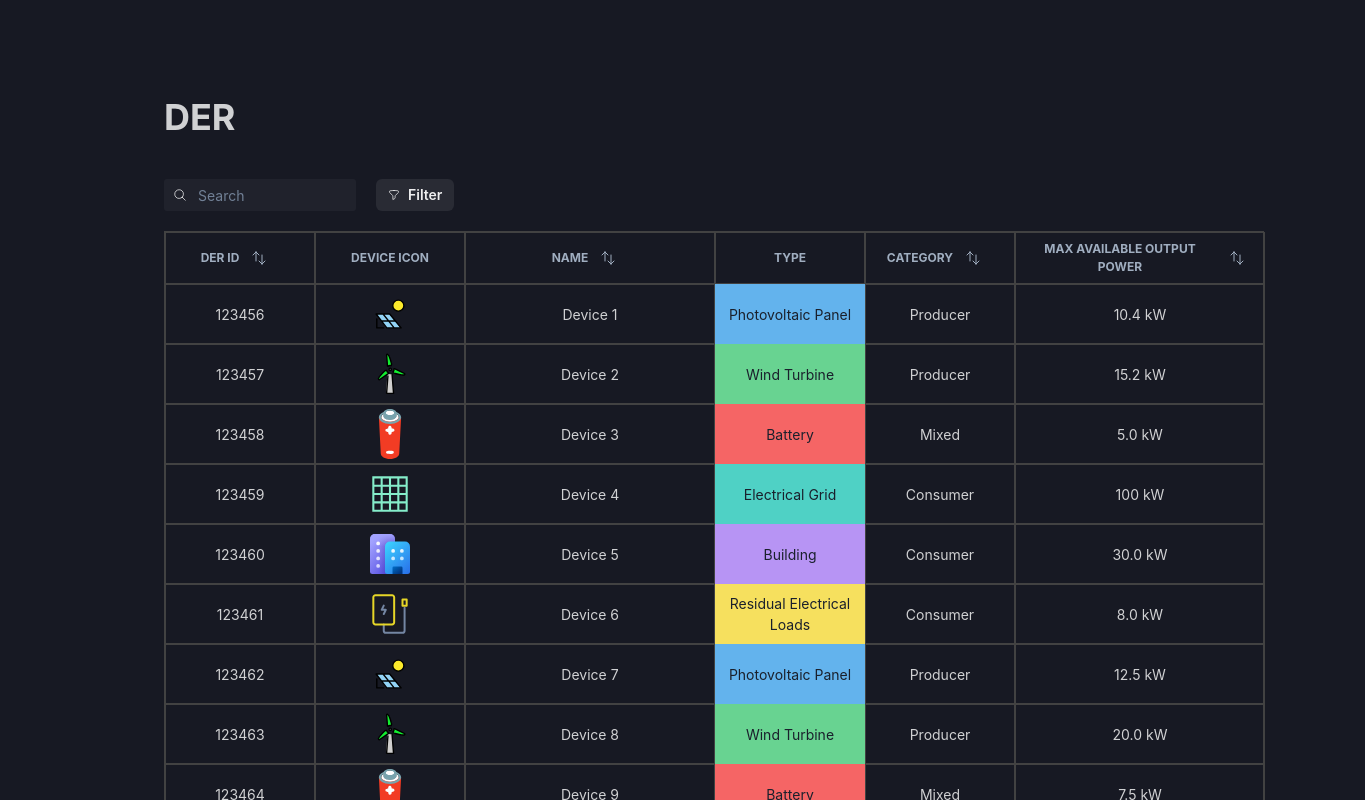
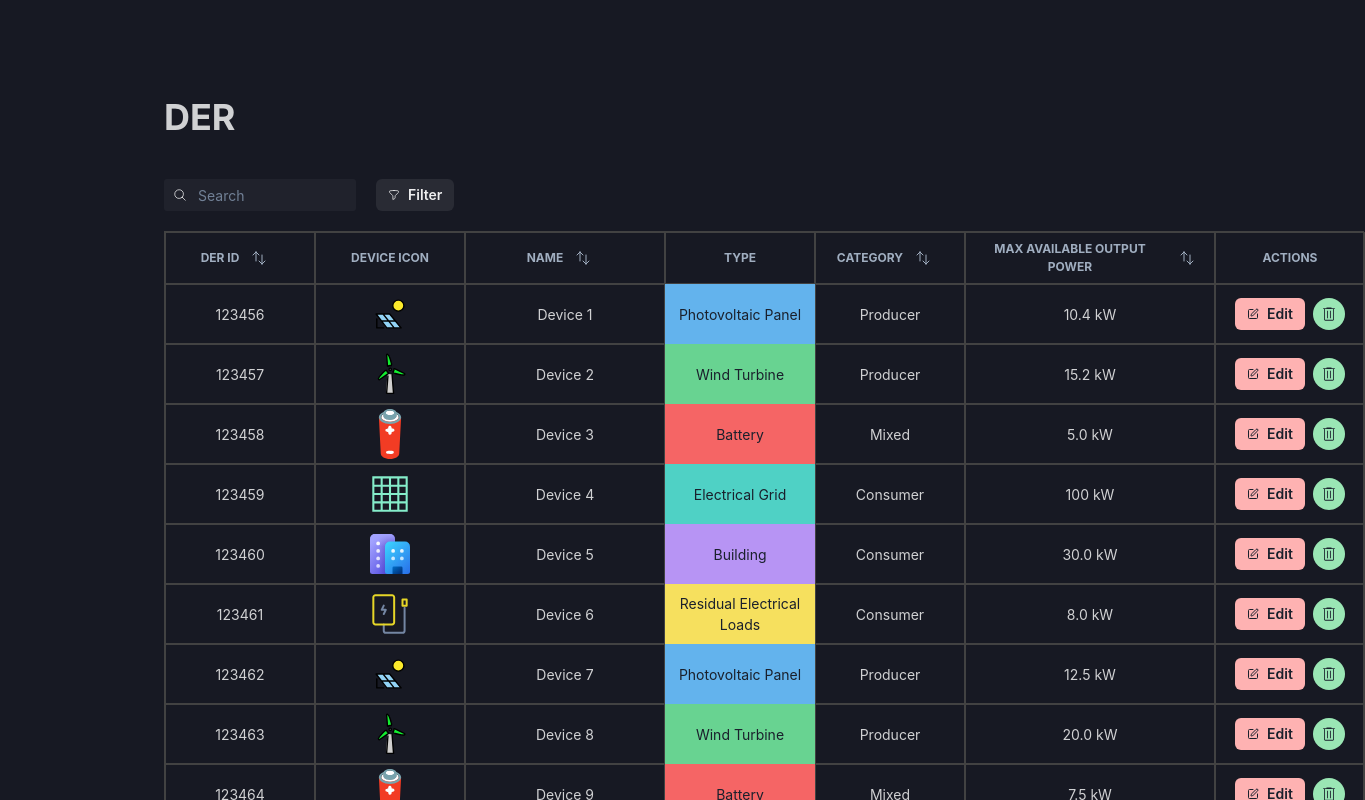
Before and after one commit to jovan-vukic/schneider-project, a React (Vite) app in the folder client/: page / in a window 1280 px wide. Shown: the top 800 px of the page, 1365 px wide, since content can reach past the window. Built offline with nearby package versions, Linux system fonts and the light colour scheme.

Commit message:
Add Edit and Delete buttons; implement delete functionality

```diff
--- /dev/null
+++ b/client/src/components/DeleteButton.jsx
@@ -0,0 +1,23 @@
+import { Icon, IconButton } from "@chakra-ui/react";
+
+import DeleteIcon from "./icons/DeleteIcon";
+
+const DeleteButton = ({ row, table }) => {
+  const handleDelete = () => {
+    table.options.meta?.deleteData(row.index);
+  };
+
+  return (
+    <IconButton
+      isRound={true}
+      variant="solid"
+      colorScheme="green"
+      size="sm"
+      aria-label="Delete device"
+      icon={<Icon as={DeleteIcon} fontSize="xl" />}
+      onClick={() => handleDelete()}
+    />
+  );
+};
+
+export default DeleteButton;
--- a/client/src/components/DeviceTable.jsx
+++ b/client/src/components/DeviceTable.jsx
@@ -16,6 +16,8 @@ import Filters from "./Filters.jsx";
 import SortIcon from "./icons/SortIcon.jsx";
 import UpArrowIcon from "./icons/UpArrowIcon.jsx";
 import DownArrowIcon from "./icons/DownArrowIcon.jsx";
+import EditButton from "./EditButton.jsx";
+import DeleteButton from "./DeleteButton.jsx";
 
 /**
  * AccessorKey is the name of the column in the data.
@@ -46,7 +48,7 @@ const columns = [
       "cell: (info) => <p>{info.getValue()?.name}</p>,"
     */
     cell: EditableCell,
-    size: 250,
+    size: 200,
     enableColumnFilter: true,
     /* Uses builtin filter function */
     filterFn: "includesString",
@@ -79,6 +81,19 @@ const columns = [
     header: "MAX Available Output Power",
     cell: (info) => <p>{info.getValue()}</p>,
     size: 250,
+  },
+  {
+    accessorKey: "actions",
+    header: "Actions",
+    id: "actions",
+    cell: ({ row, table }) => (
+      <ButtonGroup>
+        <EditButton row={row} table={table} />
+        <DeleteButton row={row} table={table} />
+      </ButtonGroup>
+    ),
+    size: 150,
+    enableSorting: false,
   },
 ];
 
@@ -122,8 +137,13 @@ const DeviceTable = () => {
           })
         );
       },
+      deleteData: (rowIndex) => {
+        setData((old) => old.filter((_, index) => index !== rowIndex));
+      },
     },
   });
+
+  console.log(data);
 
   /**
    * To get table headers call table.getHeaderGroups().
--- /dev/null
+++ b/client/src/components/EditButton.jsx
@@ -0,0 +1,22 @@
+import { Button, Icon } from "@chakra-ui/react";
+
+import EditIcon from "./icons/EditIcon";
+
+const EditButton = ({ row }) => {
+  const handleEdit = (rowIndex) => {
+    console.log("Edit row: ", rowIndex);
+  };
+
+  return (
+    <Button
+      colorScheme="red"
+      size="sm"
+      leftIcon={<Icon as={EditIcon} fontSize="xs" />}
+      onClick={() => handleEdit(row.index)}
+    >
+      Edit
+    </Button>
+  );
+};
+
+export default EditButton;
--- /dev/null
+++ b/client/src/components/icons/DeleteIcon.jsx
@@ -0,0 +1,17 @@
+const DeleteIcon = (props) => (
+  <svg
+    xmlns="http://www.w3.org/2000/svg"
+    fill="none"
+    viewBox="0 0 24 24"
+    width="1em"
+    height="1em"
+    {...props}
+  >
+    <path
+      fill="currentColor"
+      d="M7.616 20q-.672 0-1.144-.472T6 18.385V6H5V5h4v-.77h6V5h4v1h-1v12.385q0 .69-.462 1.153T16.384 20zM17 6H7v12.385q0 .269.173.442t.443.173h8.769q.23 0 .423-.192t.192-.424zM9.808 17h1V8h-1zm3.384 0h1V8h-1zM7 6v13z"
+    />
+  </svg>
+);
+
+export default DeleteIcon;
--- /dev/null
+++ b/client/src/components/icons/EditIcon.jsx
@@ -0,0 +1,22 @@
+const EditIcon = (props) => (
+  <svg
+    xmlns="http://www.w3.org/2000/svg"
+    fill="none"
+    viewBox="0 0 24 24"
+    strokeWidth={2}
+    stroke="currentColor"
+    {...props}
+  >
+    <g
+      fill="none"
+      stroke="currentColor"
+      strokeLinecap="round"
+      strokeLinejoin="round"
+    >
+      <path d="M12 3H5a2 2 0 0 0-2 2v14a2 2 0 0 0 2 2h14a2 2 0 0 0 2-2v-7" />
+      <path d="M18.375 2.625a1 1 0 0 1 3 3l-9.013 9.014a2 2 0 0 1-.853.505l-2.873.84a.5.5 0 0 1-.62-.62l.84-2.873a2 2 0 0 1 .506-.852z" />
+    </g>
+  </svg>
+);
+
+export default EditIcon;
```
